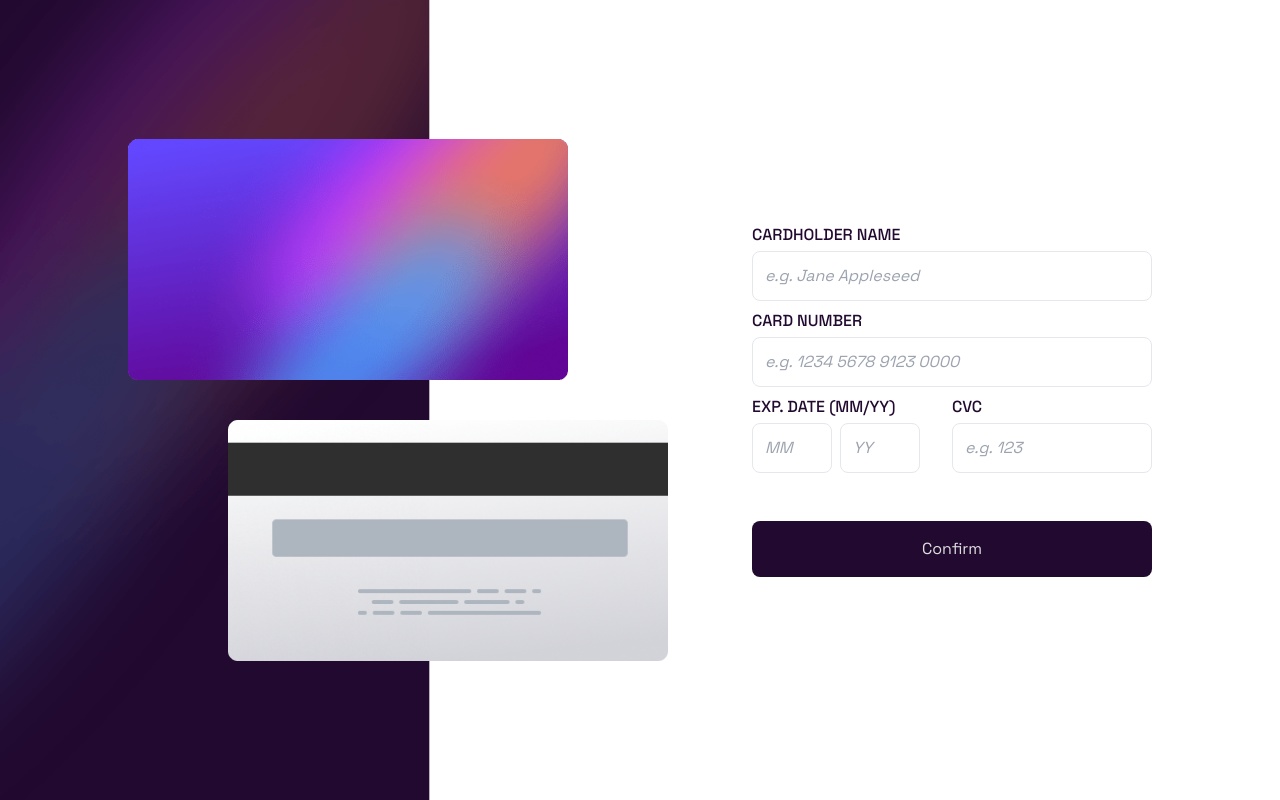
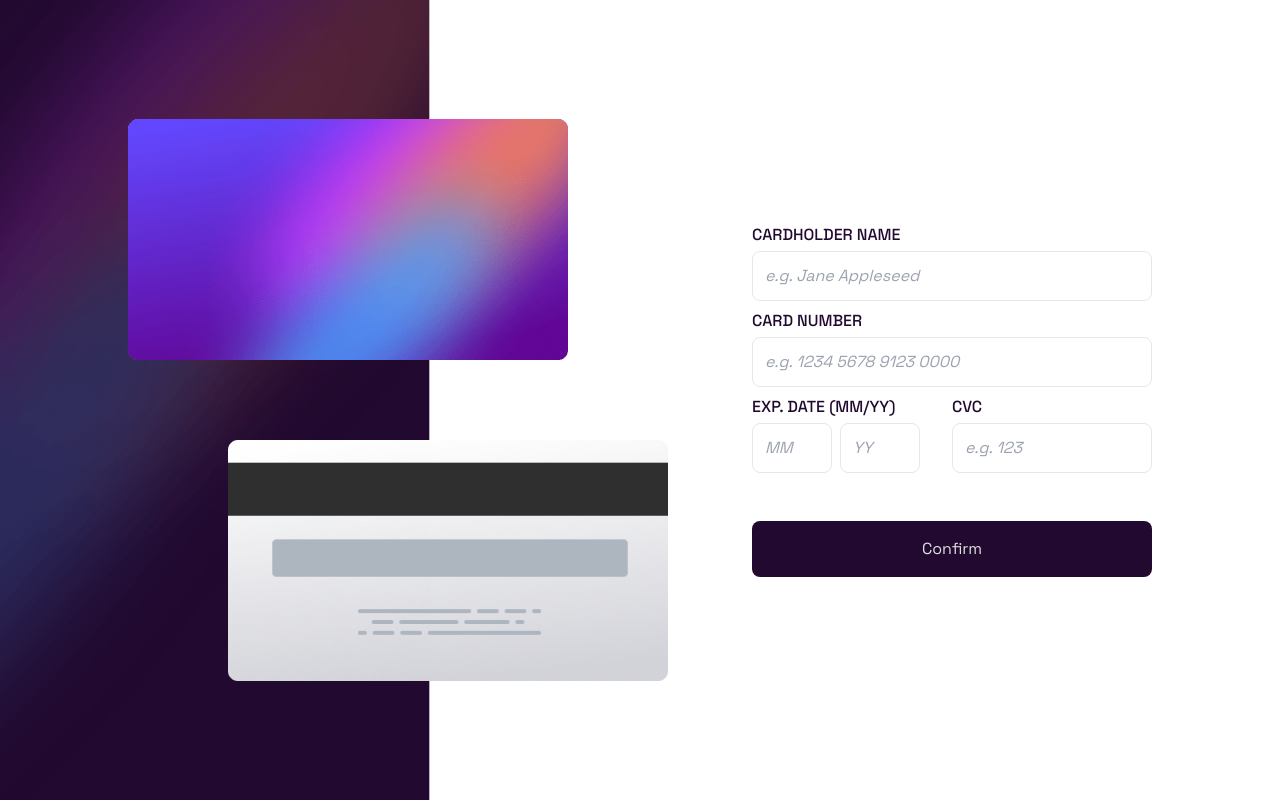
Before and after one commit to JFmaia/form-card-interative, a React (Vite) app in the folder loginCardInterative/: page / in a window 1280 px wide. Built offline with nearby package versions, Linux system fonts and the light colour scheme.

Commit message:
fix: adjustment space.

```diff
--- a/loginCardInterative/src/App.tsx
+++ b/loginCardInterative/src/App.tsx
@@ -6,7 +6,7 @@
 
   return (
     <div className="max-w-[1344px] h-[100%] flex flex-row justify-between items-center self-center mx-32">
-      <div className="flex flex-col gap-10 w-[540px]">
+      <div className="flex flex-col gap-20 w-[540px]">
         <img className="w-[440px]" src="/bg-card-front.png" alt="Front of card"/>
         <img className="w-[440px] self-end" src="/bg-card-back.png" alt="Back of card"/>
       </div>
```
